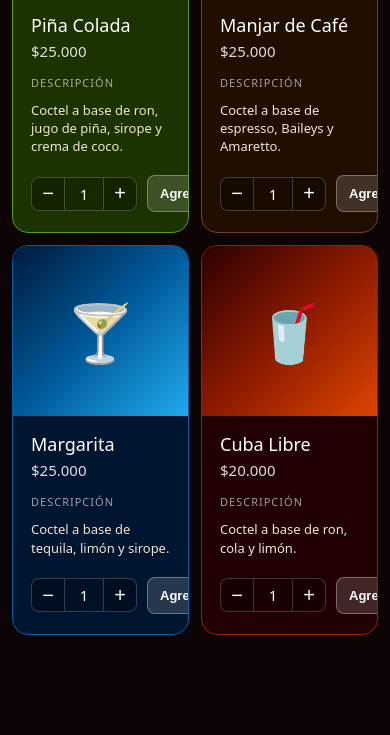
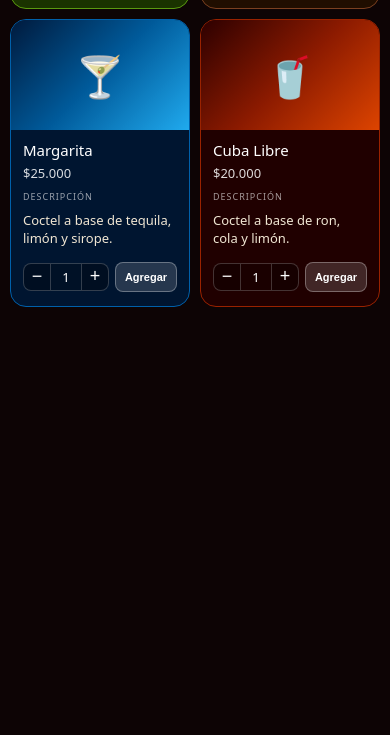
Before and after one commit to juanscama/MENU-COCTELES, a plain HTML site: page index.html in a window 390 px wide. Shown: the part 781-1516 px from the top of the page. After the commit the page ends 1104 px from the top, so only its background shows below. Drawn offline with Linux system fonts and the light colour scheme.

Commit message:
Update index.html

```diff
--- a/index.html
+++ b/index.html
@@ -74,7 +74,54 @@ body{font-family:system-ui,sans-serif;background:#0d0405;color:#f0e6d3;min-heigh
 .success p{font-size:14px;color:#a08060;line-height:1.6}
 .success .close-btn{display:inline-block;margin-top:20px;padding:11px 32px;background:#e8c97a;color:#1a0c0e;border:none;border-radius:10px;font-size:14px;font-weight:600;cursor:pointer}
 .empty-note{font-size:13px;color:#5a3a20;text-align:center;padding:12px 0}
-</style>
+/* Ajustes para móviles: dos columnas con tarjetas compactas */
+@media (max-width: 600px) {
+  .grid {
+    grid-template-columns: repeat(2, 1fr) !important;
+    gap: 10px;
+    padding: 16px 10px;
+  }
+  .card-img {
+    height: 110px;          /* antes 170px */
+    font-size: 40px;        /* antes 56px */
+  }
+  .card-body {
+    padding: 10px 12px 14px;
+  }
+  .card-name {
+    font-size: 15px;        /* antes 18px */
+  }
+  .card-price {
+    font-size: 13px;        /* antes 15px */
+  }
+  .ing-label {
+    margin-top: 8px;
+    margin-bottom: 4px;
+    font-size: 9px;
+  }
+  .tags {
+    font-size: 11px;        /* antes 13px */
+    line-height: 1.3;
+  }
+  .qty-row {
+    margin-top: 10px;
+    gap: 6px;
+  }
+  .qb {
+    width: 28px;
+    height: 28px;
+    font-size: 18px;
+  }
+  .qn {
+    width: 30px;
+    height: 28px;
+    font-size: 13px;
+  }
+  .add-btn {
+    padding: 8px 6px;
+    font-size: 11px;
+  }
+}</style>
 </head>
 <body>
 
```
